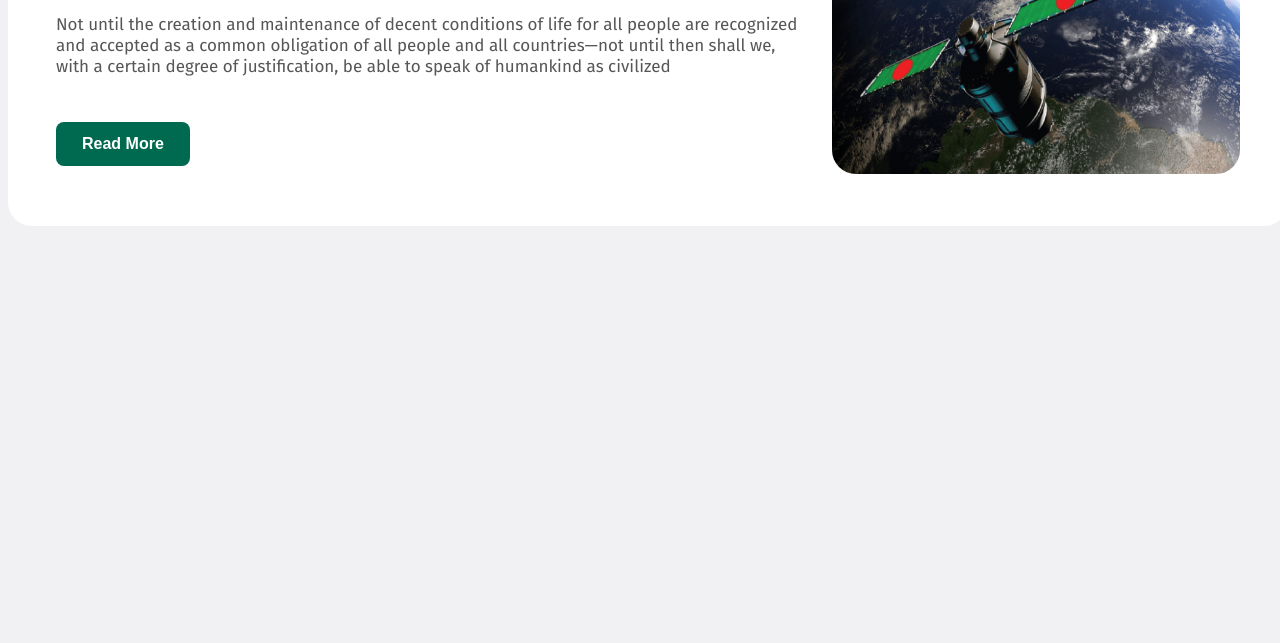
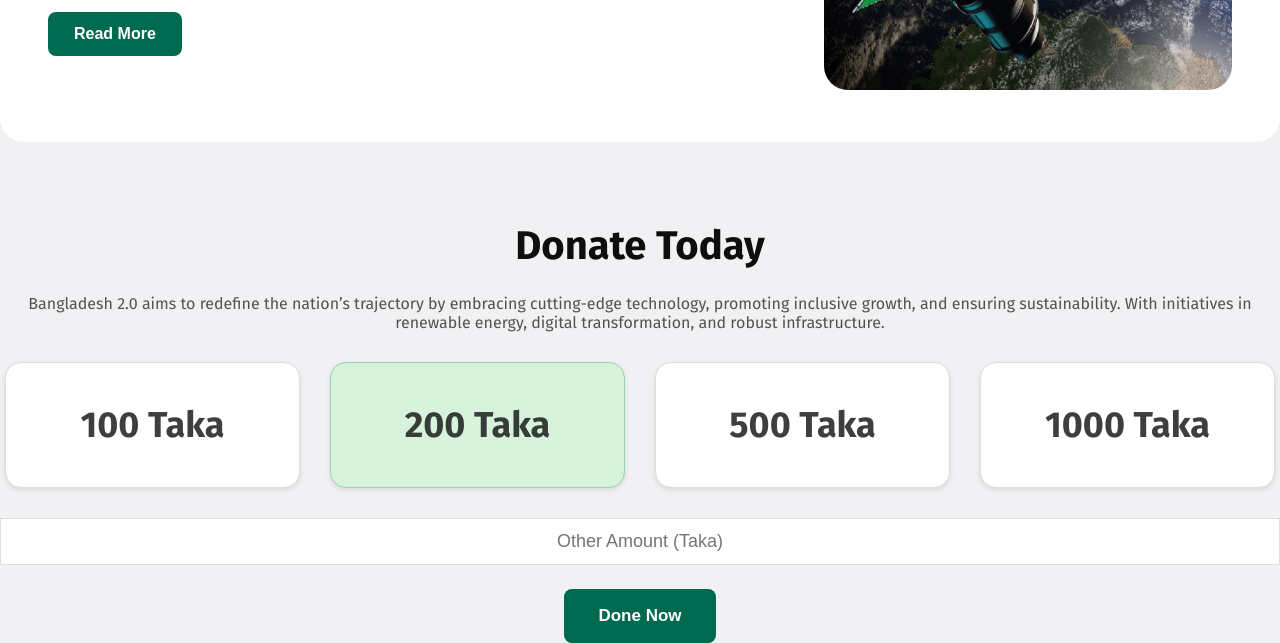
Before and after one commit to belalhossainn/assignment-1, a plain HTML site: page index.html in a window 1280 px wide. Shown: the part 2005-2648 px from the top of the page. Before the commit the page ends 2239 px from the top, so only its background shows below. Drawn offline with Linux system fonts and the light colour scheme.

Commit message:
donate section added

```diff
--- a/index.html
+++ b/index.html
@@ -30,27 +30,33 @@
   <main class="main">
     <section class="vision section">
       <h1 class="vision-heading">The Vision of Future</h1>
-  <p class="vision-description">Bangladesh 2.0 aims to redefine the nation’s trajectory by embracing cutting-edge technology, promoting inclusive growth, and ensuring sustainability. With initiatives in renewable energy, digital transformation, and robust infrastructure, the country is set to become a global model of development.</p>
+      <p class="vision-description description">Bangladesh 2.0 aims to redefine the nation’s trajectory by embracing cutting-edge
+        technology, promoting inclusive growth, and ensuring sustainability. With initiatives in renewable energy,
+        digital transformation, and robust infrastructure, the country is set to become a global model of development.
+      </p>
 
       <div class="vision-section">
         <div class="vision-sub-section section1">
           <img src="/assets/card-icon.png" alt="card-icon">
           <h4 class=".vision-sub-heading">Digital Transformation</h4>
-    <p class="vision-sub-description">Creating a nationwide digital ecosystem to enhance connectivity and access to services for all citizens.</p>
+          <p class="vision-sub-description">Creating a nationwide digital ecosystem to enhance connectivity and access
+            to services for all citizens.</p>
           <button class="vision-button btn button1">Learn More</button>
         </div>
 
         <div class="vision-sub-section section2">
           <img src="/assets/card-icon.png" alt="card-icon">
           <h4 class=".vision-sub-heading">Green Energy</h4>
-    <p class="vision-sub-description">Investments in solar and wind energy to ensure a sustainable and eco-friendly future.</p>
+          <p class="vision-sub-description">Investments in solar and wind energy to ensure a sustainable and
+            eco-friendly future.</p>
           <button class="vision-button btn button2">Learn More</button>
         </div>
 
         <div class="vision-sub-section section3">
           <img src="/assets/card-icon.png" alt="card-icon">
           <h4 class=".vision-sub-heading">Modern Infrastructure</h4>
-    <p class="vision-sub-description">Building state-of-the-art infrastructure to support economic growth and global competitiveness.</p>
+          <p class="vision-sub-description">Building state-of-the-art infrastructure to support economic growth and
+            global competitiveness.</p>
           <button class="vision-button btn button3">Learn More</button>
         </div>
       </div>
@@ -58,7 +64,10 @@
 
     <section class="new section main">
       <h1 class="news-heading">Recent News</h1>
-  <p class="news-description">Bangladesh 2.0 aims to redefine the nation’s trajectory by embracing cutting-edge technology, promoting inclusive growth, and ensuring sustainability. With initiatives in renewable energy, digital transformation, and robust infrastructure, the country is set to become a global model of development.</p>
+      <p class="news-description description">Bangladesh 2.0 aims to redefine the nation’s trajectory by embracing cutting-edge
+        technology, promoting inclusive growth, and ensuring sustainability. With initiatives in renewable energy,
+        digital transformation, and robust infrastructure, the country is set to become a global model of development.
+      </p>
       <div class="news-sub-section">
         <div>
           <img class="news-image" src="/assets/satelite.png" alt="Satellite image">
@@ -66,8 +75,10 @@
         <div>
           <h1 class="news-sub-heading">Bangladesh Launches New Satellite</h1>
           <img class="news-logo-image" src="/assets/al-jazeera.png" alt="Al-Jazeera Logo">
-      <p class="news-time-and-date">Date: 05/01/2025   Time: 10.25 PM</p>
-      <p class="news-sub-description">Not until the creation and maintenance of decent conditions of life for all people are recognized and accepted as a common obligation of all people and all countries—not until then shall we,
+          <p class="news-time-and-date">Date: 05/01/2025 Time: 10.25 PM</p>
+          <p class="news-sub-description">Not until the creation and maintenance of decent conditions of life for all
+            people are recognized and accepted as a common obligation of all people and all countries—not until then
+            shall we,
             with a certain degree of justification, be able to speak of humankind as civilized</p>
           <button class="news-button btn">Read More</button>
         </div>
@@ -82,40 +93,45 @@
         <div>
           <h1 class="news-sub-heading">Bangladesh Launches New Satellite</h1>
           <img class="news-logo-image" src="/assets/al-jazeera.png" alt="Al-Jazeera Logo">
-      <p class="news-time-and-date">Date: 05/01/2025   Time: 10.25 PM</p>
-      <p class="news-sub-description">Not until the creation and maintenance of decent conditions of life for all people are recognized and accepted as a common obligation of all people and all countries—not until then shall we,
+          <p class="news-time-and-date">Date: 05/01/2025 Time: 10.25 PM</p>
+          <p class="news-sub-description">Not until the creation and maintenance of decent conditions of life for all
+            people are recognized and accepted as a common obligation of all people and all countries—not until then
+            shall we,
             with a certain degree of justification, be able to speak of humankind as civilized</p>
           <button class="news-button btn">Read More</button>
         </div>
       </div>
     </section>
 
-<!-- <section class="donate section">
+    <section class="donate section main">
       <h1 class="donate-section-heading">Donate Today</h1>
-  <p class="donate-section-description description">Bangladesh 2.0 aims to redefine the nation’s trajectory by embracing cutting-edge technology, promoting inclusive growth, and ensuring sustainability. With initiatives in renewable energy, digital transformation, and robust infrastructure.</p>
+      <p class="donate-section-description description">Bangladesh 2.0 aims to redefine the nation’s trajectory by
+        embracing cutting-edge technology, promoting inclusive growth, and ensuring sustainability. With initiatives in
+        renewable energy, digital transformation, and robust infrastructure.</p>
+
       <div class="donate-sub-section">
-    <div class="donate-100">
+        <div class="donate-money">
           <h1>100 Taka</h1>
         </div>
-    <div>
+        <div class="donate-money active">
           <h1>200 Taka</h1>
         </div>
-    <div>
-      <h1>300 Taka</h1>
+        <div class="donate-money">
+          <h1>500 Taka</h1>
         </div>
-    <div>
-      <h1>400 Taka</h1>
+        <div class="donate-money">
+          <h1>1000 Taka</h1>
         </div>
       </div>
 
-  <div>
-    <p>Other Amount (Taka)</p>
+      <div class="donate-amount">
+        <input class="donate-input" type="text" placeholder="Other Amount (Taka)">
       </div>
 
-  <div>
-    <button>Done Now</button>
+      <div class="text-align">
+        <button class="donate-btn btn">Done Now</button>
       </div>
-</section> -->
+    </section>
   </main>
 
   <footer>
--- a/style/style.css
+++ b/style/style.css
@@ -2,6 +2,13 @@
   font-family: "Fira Sans", serif;
   font-weight: 100;
   font-style: normal;
+}
+
+/* Universal css */
+* {
+  margin: 0;
+  padding: 0;
+  box-sizing: border-box;
 }
 
 /* shared style */
@@ -14,18 +21,23 @@
   color: rgba(255, 255, 255, 1);
   padding: 17px 34px;
   border: none;
-    margin-top: -12px;
+  margin-top: 24px;
   cursor: pointer;
 }
 
-  .secondary-bg{
+.secondary-bg {
   background-color: #F1F1F3;
 }
 
-  .description{
+.description {
   font-size: 16px;
   color: rgba(14, 14, 14, 0.7);
   font-weight: 400;
+  margin-top: 24px;
+}
+
+.text-align {
+  text-align: center;
 }
 
 /* style header */
@@ -68,7 +80,7 @@
 
 /* main section style */
 
-.main{
+.main {
   width: 1280px;
   margin: 0 auto;
   gap: 80px;
@@ -77,14 +89,14 @@
 
 /* style vision section */
 
-.vision-heading{
+.vision-heading {
   font-size: 40px;
   font-weight: bold;
   color: rgba(14, 14, 14, 1);
   margin-top: 24px;
 }
 
-.vision description{
+.vision description {
   font-size: 16px;
   color: rgba(14, 14, 14, 0.7);
   font-weight: 400;
@@ -92,31 +104,31 @@ margin-top: 24px;
 
 /* vision sub section */
 
- .vision-section{
+.vision-section {
   display: flex;
   margin-top: 35px;
   gap: 24px;
 }
 
-.vision-sub-section{
+.vision-sub-section {
   width: 410.67px;
   border-radius: 16px;
   padding: 32px 32px;
 }
 
-.vision-sub-heading{
+.vision-sub-heading {
   font-size: 20px;
   font-weight: bold;
   color: rgba(14, 14, 14, 0.8);
 }
 
-.vision-sub-description{
+.vision-sub-description {
   font-size: 15px;
   color: rgba(14, 14, 14, 0.7);
   font-weight: 400;
 }
 
-.vision-button{
+.vision-button {
   padding: 10px 20px;
   font-size: 15px;
   font-weight: 500;
@@ -130,40 +142,44 @@ margin-top: 24px;
 .section1 {
   background-color: rgba(84, 144, 245, 0.2);
 }
+
 .section2 {
   background-color: rgba(198, 228, 214, 1);
 }
+
 .section3 {
   background-color: rgba(247, 235, 207, 1);
 }
 
-.button1{
+.button1 {
   background-color: rgba(84, 144, 245, 1);
   margin-top: 8px;
 }
-.button2{
+
+.button2 {
   background-color: rgba(9, 161, 92, 1);
 }
-.button3{
+
+.button3 {
   background-color: rgba(255, 194, 57, 1);
 }
 
 
 /* News section style */
 
-.news-heading{
+.news-heading {
   font-size: 40px;
   font-weight: bold;
   color: rgba(14, 14, 14, 1);
 }
 
-.news-description{
+.news-description {
   font-size: 16px;
   color: rgba(14, 14, 14, 0.7);
   font-weight: 400;
 }
 
-.news-sub-section{
+.news-sub-section {
   display: flex;
   margin-top: 35px;
   gap: 24px;
@@ -172,42 +188,44 @@ margin-top: 24px;
   padding: 48px 48px;
 }
 
-.news-image{
+.news-image {
   border-radius: 24px;
 }
 
-.news-sub-heading{
+.news-sub-heading {
   font-size: 32px;
   font-weight: bold;
   color: rgba(14, 14, 14, 0.8);
   margin: 0;
 }
 
-.news-sub-description{
+.news-sub-description {
   font-size: 17px;
   font-weight: 400;
   color: rgba(14, 14, 14, 0.7);
 }
 
-.news-button{
+.news-button {
   padding: 13px 26px;
   font-size: 16px;
   font-weight: 600;
   margin-top: 28px;
 }
 
-.news-time-and-date{
+.news-time-and-date {
   font-size: 16px;
   font-weight: 400;
   color: rgba(14, 14, 14, 0.7);
+  margin: 12px 0 12px 0;
 }
 
-.news-logo-image{
+.news-logo-image {
   margin-top: 12px;
 }
 
 /* News section style (2) */
-.news-sub-section-2{
+
+.news-sub-section-2 {
   display: flex;
   margin-top: 35px;
   gap: 24px;
@@ -217,25 +235,62 @@ margin-top: 24px;
   flex-direction: row-reverse;
 }
 
-/* Donate section style
-.donate-section-heading{
+/* Donate section style */
+.donate-section-heading {
   font-size: 40px;
   font-weight: bold;
   color: rgba(14, 14, 14, 1);
   text-align: center;
+  margin-bottom: 22px;
 }
 
-.donate-section-description{
+.donate-section-description {
   text-align: center;
+  margin-bottom: 30px;
 }
 
-.donate-sub-section{
+.donate-sub-section {
   display: flex;
-  background-color: white;
-  gap: 12px;
-  color: rgba(14, 14, 14, 0.8);
+  justify-content: space-between;
+  gap: 20px;
+  margin-bottom: 30px;
 }
 
-.donate-100{
+.donate-money {
+  font-size: 24px;
+  font-weight: bold;
+  color: rgba(14, 14, 14, 0.8);
+  max-width: 600px;
+  width: 100%;
+  text-align: center;
+  background-color: white;
   padding: 40px 40px;
-} */
+  border-radius: 16px;
+  box-shadow: 0 2px 5px rgba(0, 0, 0, 0.1);
+  border: 1px solid #ddd;
+  margin: 0 5px;
+}
+
+.donate-money.active {
+  background-color: #d8f3dc;
+  border: 1px solid #95d5b2;
+}
+
+.donate-input {
+  font-size: 18px;
+  font-weight: 400;
+  color: rgba(14, 14, 14, 0.3);
+  background-color: white;
+  width: 100%;
+  padding: 12px 16px;
+  border: 1px solid #ddd;
+  text-align: center;
+  outline: none;
+}
+
+.donate-btn {
+  padding: 17px 34px;
+  font-size: 17px;
+  font-weight: 600;
+
+}
```
Lines whose indentation alone changed are shown as unchanged.
